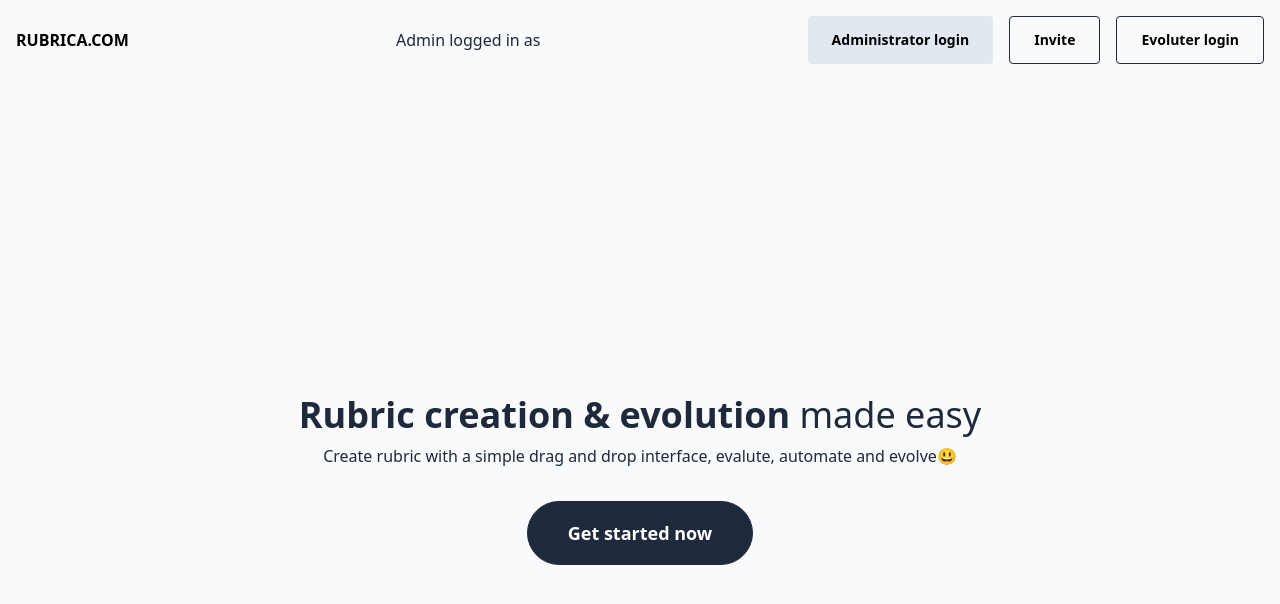
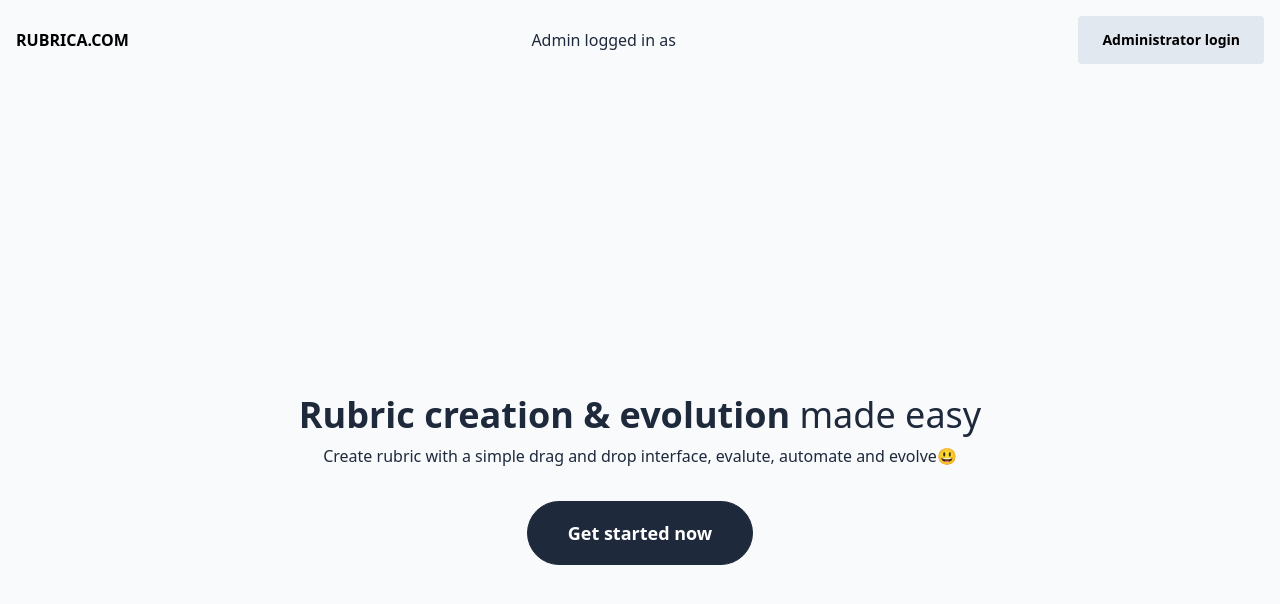
Before and after one commit to manikangkan/rubrica, a Next.js app: page / in a window 1280 px wide. Shown: the top 604 px of the page. Built offline with nearby package versions, Linux system fonts and the light colour scheme; no server answers; a small style sheet from the web is missing.

Commit message:
fix: index page update

```diff
--- a/components/landingPage/Navbar.jsx
+++ b/components/landingPage/Navbar.jsx
@@ -30,16 +30,6 @@ const Navbar = ({ user, setIsAuthModalOpen }) => {
           onClick={() => setIsAuthModalOpen(true)}>
           Administrator login
         </button>
-        <button
-          className="bg-transparent text-black"
-          onClick={() => setIsAuthModalOpen(true)}>
-          Invite
-        </button>
-        <button
-          className="bg-transparent text-black"
-          onClick={handleEvoluterLogin}>
-          Evoluter login
-        </button>
       </div>
     </nav>
   );
```
